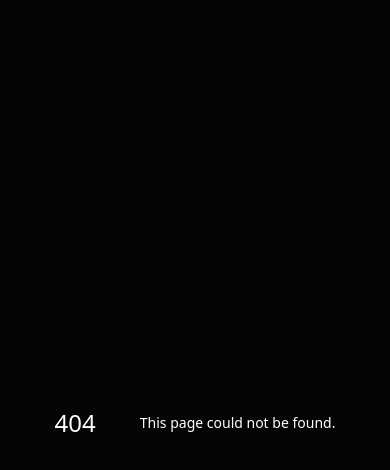
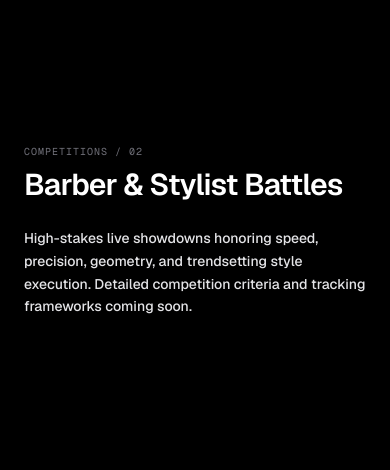
Before and after one commit to alexis800-glitch/hebs-lagos-2026, a Next.js app: page /barber-stylist in a window 390 px wide. Before the commit this address had no page. Shown: the top 470 px of the page. Built offline with nearby package versions, Linux system fonts and the light colour scheme.

Commit message:
auto: add /crown-icons and /barber-stylist pages to fix mobile 404s

```diff
--- /dev/null
+++ b/app/barber-stylist/page.tsx
@@ -0,0 +1,11 @@
+export default function BarberStylistPage() {
+  return (
+    <main className="w-full min-h-screen bg-black text-white pt-36 px-6 max-w-5xl mx-auto">
+      <span className="text-[10px] font-mono tracking-widest text-zinc-500 uppercase mb-2 block">COMPETITIONS / 02</span>
+      <h1 className="text-3xl md:text-5xl font-semibold text-white tracking-tight mb-6">Barber &amp; Stylist Battles</h1>
+      <p className="text-zinc-200 text-sm md:text-base font-medium leading-relaxed max-w-2xl">
+        High-stakes live showdowns honoring speed, precision, geometry, and trendsetting style execution. Detailed competition criteria and tracking frameworks coming soon.
+      </p>
+    </main>
+  );
+}
--- /dev/null
+++ b/app/crown-icons/page.tsx
@@ -0,0 +1,11 @@
+export default function CrownIconsPage() {
+  return (
+    <main className="w-full min-h-screen bg-black text-white pt-36 px-6 max-w-5xl mx-auto">
+      <span className="text-[10px] font-mono tracking-widest text-zinc-500 uppercase mb-2 block">COMPETITIONS / 01</span>
+      <h1 className="text-3xl md:text-5xl font-semibold text-white tracking-tight mb-6">Crown Icons Showdown</h1>
+      <p className="text-zinc-200 text-sm md:text-base font-medium leading-relaxed max-w-2xl">
+        The ultimate arena where elite stylists showcase boundary-pushing mastery, creativity, and structural art. Detailed guidelines and submission rules coming soon.
+      </p>
+    </main>
+  );
+}
```
